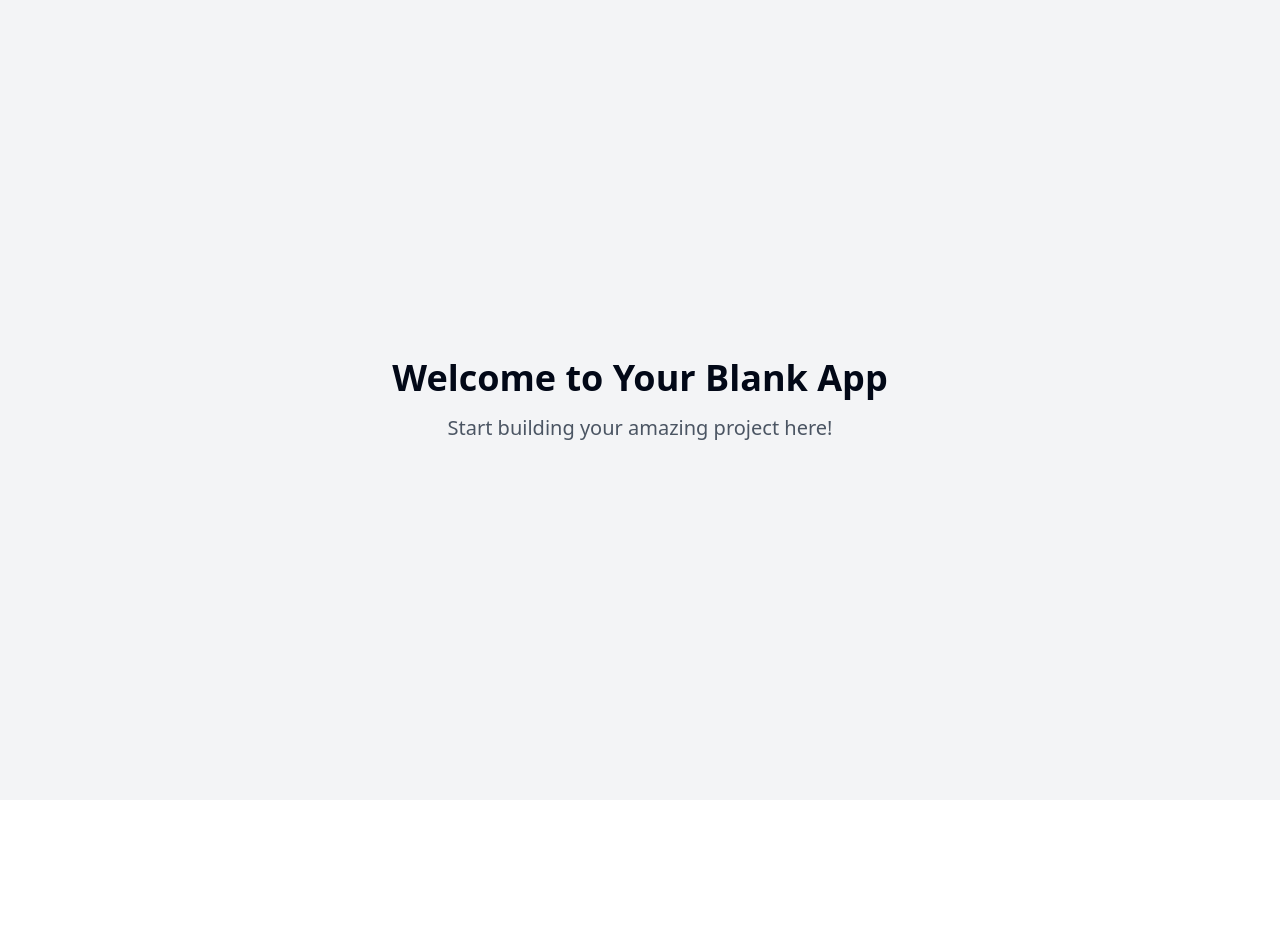
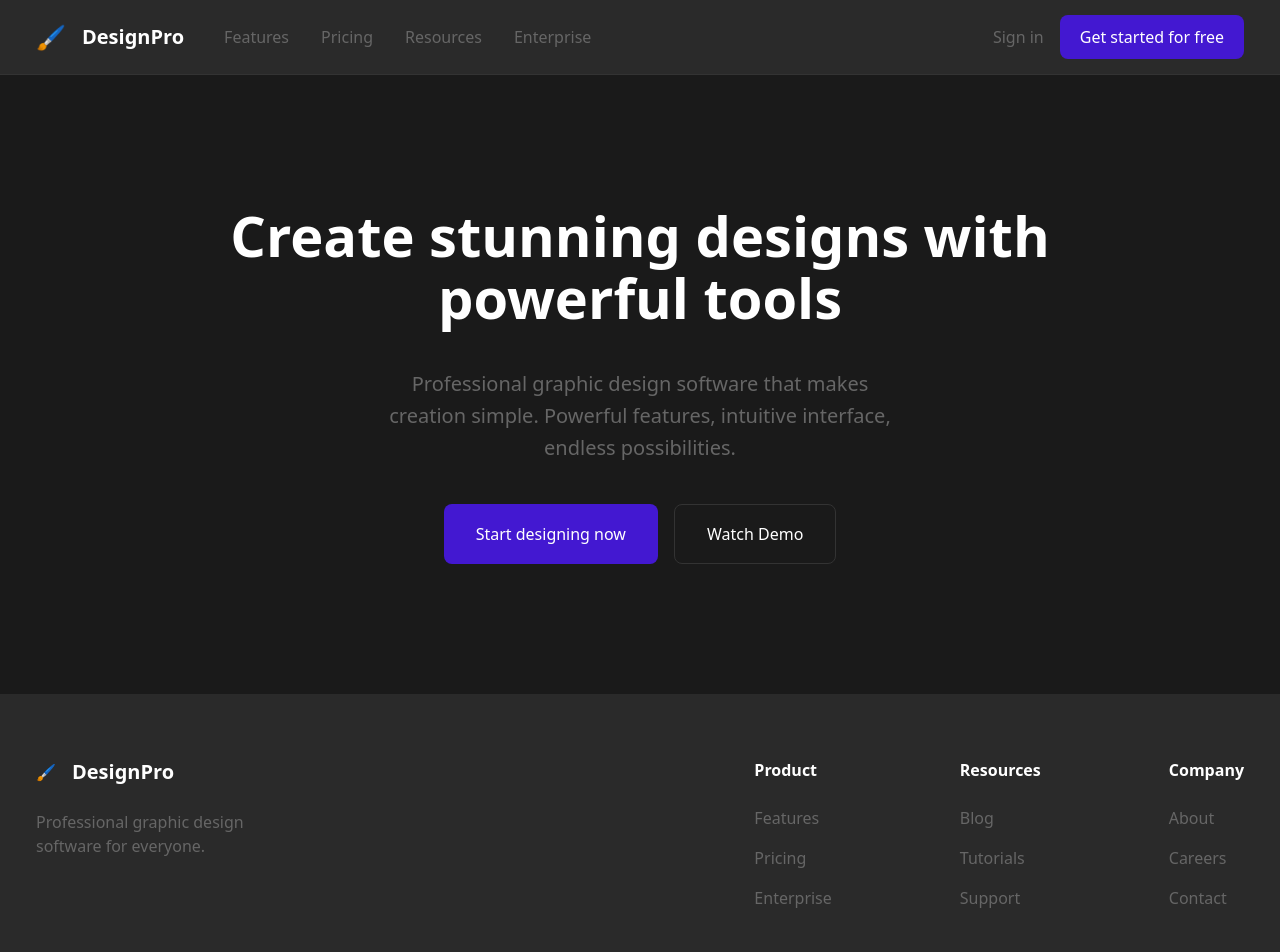
Before and after one commit to AndriyBorkovich/graphic-designer, a React (Vite) app: page / in a window 1280 px wide. Shown: the top 952 px of the page. Before the commit the page ends 800 px from the top, so only its background shows below. Built offline with nearby package versions, Linux system fonts and the light colour scheme.

Commit message:
Import Figma design from Builder
Imported from Builder.io to Lovable

```diff
--- /dev/null
+++ b/src/components/layout/Footer.tsx
@@ -0,0 +1,105 @@
+import * as React from "react";
+
+export const Footer = () => {
+  return (
+    <footer className="bg-[#2A2A2A] pt-16 pb-0 px-9 max-sm:pt-12 max-sm:pb-0 max-sm:px-4">
+      <div className="flex justify-between mb-16 max-md:flex-col max-md:gap-12">
+        <div className="max-w-[210px]">
+          <div className="flex items-center gap-4 mb-6">
+            <span aria-hidden="true">🖌️</span>
+            <span className="text-white text-xl font-semibold">DesignPro</span>
+          </div>
+          <p className="text-[#666] text-base leading-6">
+            Professional graphic design software for everyone.
+          </p>
+        </div>
+        <nav className="flex gap-32 max-md:flex-col max-md:gap-8">
+          <div className="flex flex-col gap-4">
+            <h3 className="text-white text-base font-semibold mb-2">Product</h3>
+            <a
+              href="#features"
+              className="text-[#666] text-base hover:text-white transition-colors"
+            >
+              Features
+            </a>
+            <a
+              href="#pricing"
+              className="text-[#666] text-base hover:text-white transition-colors"
+            >
+              Pricing
+            </a>
+            <a
+              href="#enterprise"
+              className="text-[#666] text-base hover:text-white transition-colors"
+            >
+              Enterprise
+            </a>
+          </div>
+          <div className="flex flex-col gap-4">
+            <h3 className="text-white text-base font-semibold mb-2">
+              Resources
+            </h3>
+            <a
+              href="#blog"
+              className="text-[#666] text-base hover:text-white transition-colors"
+            >
+              Blog
+            </a>
+            <a
+              href="#tutorials"
+              className="text-[#666] text-base hover:text-white transition-colors"
+            >
+              Tutorials
+            </a>
+            <a
+              href="#support"
+              className="text-[#666] text-base hover:text-white transition-colors"
+            >
+              Support
+            </a>
+          </div>
+          <div className="flex flex-col gap-4">
+            <h3 className="text-white text-base font-semibold mb-2">Company</h3>
+            <a
+              href="#about"
+              className="text-[#666] text-base hover:text-white transition-colors"
+            >
+              About
+            </a>
+            <a
+              href="#careers"
+              className="text-[#666] text-base hover:text-white transition-colors"
+            >
+              Careers
+            </a>
+            <a
+              href="#contact"
+              className="text-[#666] text-base hover:text-white transition-colors"
+            >
+              Contact
+            </a>
+          </div>
+        </nav>
+      </div>
+      <div className="flex justify-between items-center px-0 py-8 border-t-[#333] border-t border-solid max-sm:flex-col max-sm:items-start max-sm:gap-4">
+        <p className="text-[#666] text-base">
+          © 2024 DesignPro. All rights reserved.
+        </p>
+        <nav className="flex gap-4">
+          <a
+            href="/privacy"
+            className="text-[#666] text-base hover:text-white transition-colors"
+          >
+            Privacy
+          </a>
+          <a
+            href="/terms"
+            className="text-[#666] text-base hover:text-white transition-colors"
+          >
+            Terms
+          </a>
+        </nav>
+      </div>
+    </footer>
+  );
+};
--- /dev/null
+++ b/src/components/layout/Navbar.tsx
@@ -0,0 +1,54 @@
+import * as React from "react";
+
+export const Navbar = () => {
+  return (
+    <header className="flex justify-between items-center h-[75px] bg-[#2A2A2A] px-9 py-0 border-b-[#333] border-b border-solid max-sm:px-4 max-sm:py-0">
+      <nav className="flex items-center gap-10">
+        <a href="/" className="flex items-center gap-4 text-2xl">
+          <span aria-hidden="true">🖌️</span>
+          <span className="text-white text-xl font-semibold">DesignPro</span>
+        </a>
+        <div className="flex gap-8 max-md:hidden">
+          <a
+            href="#features"
+            className="text-[#666] text-base hover:text-white transition-colors"
+          >
+            Features
+          </a>
+          <a
+            href="#pricing"
+            className="text-[#666] text-base hover:text-white transition-colors"
+          >
+            Pricing
+          </a>
+          <a
+            href="#resources"
+            className="text-[#666] text-base hover:text-white transition-colors"
+          >
+            Resources
+          </a>
+          <a
+            href="#enterprise"
+            className="text-[#666] text-base hover:text-white transition-colors"
+          >
+            Enterprise
+          </a>
+        </div>
+      </nav>
+      <div className="flex items-center gap-4">
+        <button
+          className="text-[#666] text-base hover:text-white transition-colors"
+          onClick={() => console.log("Sign in clicked")}
+        >
+          Sign in
+        </button>
+        <button
+          className="text-white text-base font-medium bg-[#4318D1] px-5 py-2.5 rounded-lg hover:bg-[#3614B8] transition-colors"
+          onClick={() => console.log("Get started clicked")}
+        >
+          Get started for free
+        </button>
+      </div>
+    </header>
+  );
+};
--- /dev/null
+++ b/src/components/sections/Hero.tsx
@@ -0,0 +1,31 @@
+import * as React from "react";
+
+export const Hero = () => {
+  return (
+    <section className="text-center bg-[#1A1A1A] px-9 py-[130px] max-sm:px-4 max-sm:py-16">
+      <div className="max-w-[917px] mx-auto my-0">
+        <h1 className="text-white text-[56px] font-bold leading-[61.6px] mb-10 max-md:text-[44px] max-md:leading-[48px] max-sm:text-4xl max-sm:leading-10">
+          Create stunning designs with powerful tools
+        </h1>
+        <p className="text-[#666] text-xl leading-8 max-w-[507px] mx-auto mb-10 max-md:text-lg max-md:leading-7 max-sm:text-base max-sm:leading-6">
+          Professional graphic design software that makes creation simple.
+          Powerful features, intuitive interface, endless possibilities.
+        </p>
+        <div className="flex gap-4 justify-center max-sm:flex-col max-sm:gap-4">
+          <button
+            className="text-white text-base font-medium bg-[#4318D1] px-8 py-[17px] rounded-lg hover:bg-[#3614B8] transition-colors"
+            onClick={() => console.log("Start designing clicked")}
+          >
+            Start designing now
+          </button>
+          <button
+            className="border text-white text-base font-medium px-8 py-[17px] rounded-lg border-solid border-[#333] hover:bg-[#333] transition-colors"
+            onClick={() => console.log("Watch demo clicked")}
+          >
+            Watch Demo
+          </button>
+        </div>
+      </div>
+    </section>
+  );
+};
--- a/src/pages/Index.tsx
+++ b/src/pages/Index.tsx
@@ -1,12 +1,16 @@
-// Update this page (the content is just a fallback if you fail to update the page)
+import * as React from "react";
+import { Navbar } from "@/components/layout/Navbar";
+import { Hero } from "@/components/sections/Hero";
+import { Footer } from "@/components/layout/Footer";
 
 const Index = () => {
   return (
-    <div className="min-h-screen flex items-center justify-center bg-gray-100">
-      <div className="text-center">
-        <h1 className="text-4xl font-bold mb-4">Welcome to Your Blank App</h1>
-        <p className="text-xl text-gray-600">Start building your amazing project here!</p>
-      </div>
+    <div className="min-h-screen flex flex-col">
+      <Navbar />
+      <main>
+        <Hero />
+      </main>
+      <Footer />
     </div>
   );
 };
```
